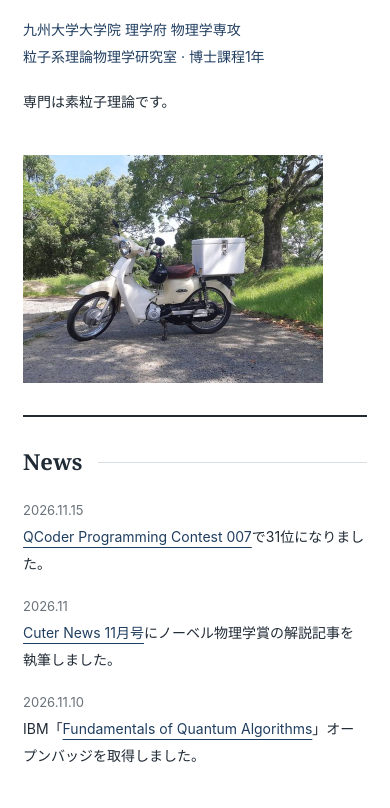
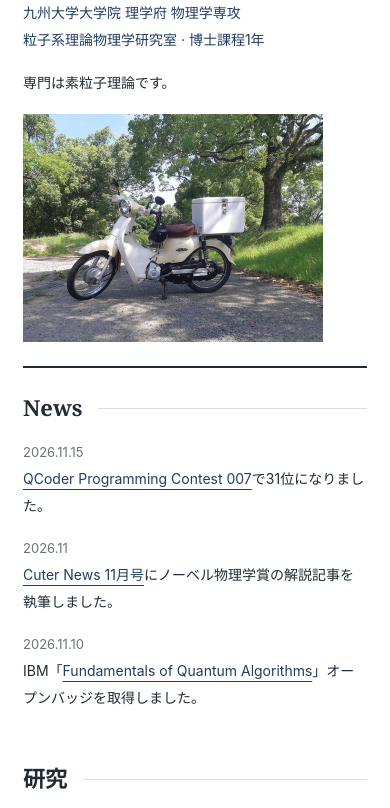
Before and after one commit to Hayatoku/Hayatoku.github.io, a plain HTML site: page index.html in a window 390 px wide. Shown: the part 244-1052 px from the top of the page. Drawn offline with Linux system fonts and the light colour scheme.

Commit message:
Tighten vertical spacing on Home

```diff
--- a/index.html
+++ b/index.html
@@ -6,6 +6,21 @@
 <meta name="description" content="緒方颯斗（Hayato Ogata）。九州大学大学院で素粒子理論を研究する博士課程学生。量子コンピューティングの基礎を学んでいます。">
 <title>Home | 緒方颯斗 · Hayato Ogata</title>
 <link rel="stylesheet" href="site.css?v=20261118b">
+<style>
+main { padding-bottom: 24px; }
+.hero { padding-block: 46px 34px; }
+.hero .intro { margin-top: 18px; }
+.hero .lead { margin-block: 12px 0; }
+.section { padding-block: 26px 14px; }
+.section > h2 { margin-bottom: 16px; }
+.section > div > p:last-child, .spring { margin-bottom: 0; }
+#news .source-links { margin-top: 0; }
+@media (max-width: 640px) {
+  .hero { padding-block: 30px 24px; }
+  .section { padding-block: 22px 12px; }
+  .section > h2 { margin-bottom: 14px; }
+}
+</style>
 </head>
 <body>
 <div class="wrap">
@@ -18,7 +33,7 @@
 </nav>
 </header>
 <main>
-<section class="hero" style="display: flex; flex-wrap: wrap; justify-content: space-between; align-items: flex-start; gap: 24px 32px;">
+<section class="hero" style="display: flex; flex-wrap: wrap; justify-content: space-between; align-items: flex-start; gap: 18px 32px;">
 <div style="flex: 1 1 360px; min-width: 0;">
 <h1>緒方 颯斗</h1>
 <p class="roman">Hayato Ogata</p>
```
